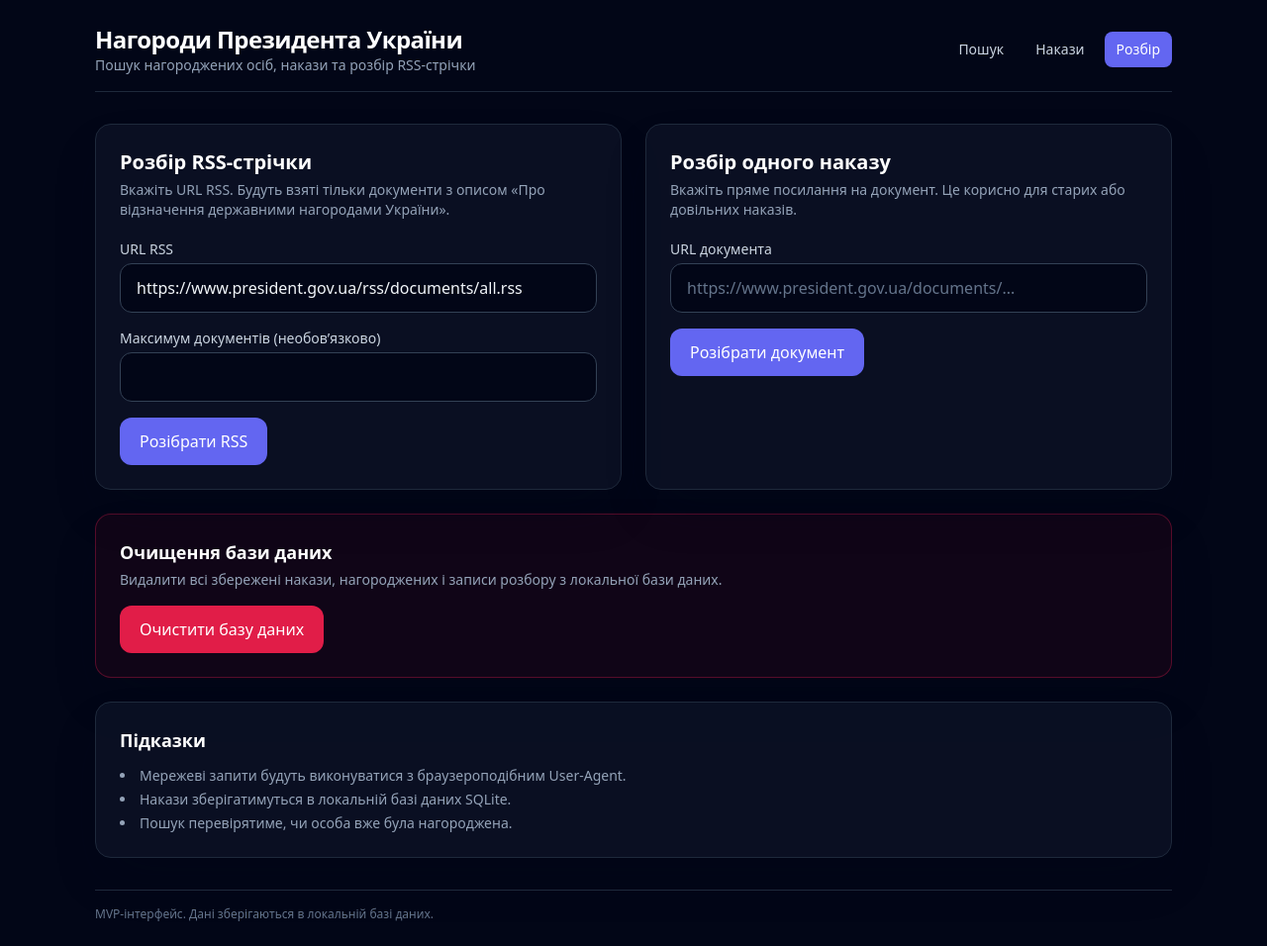
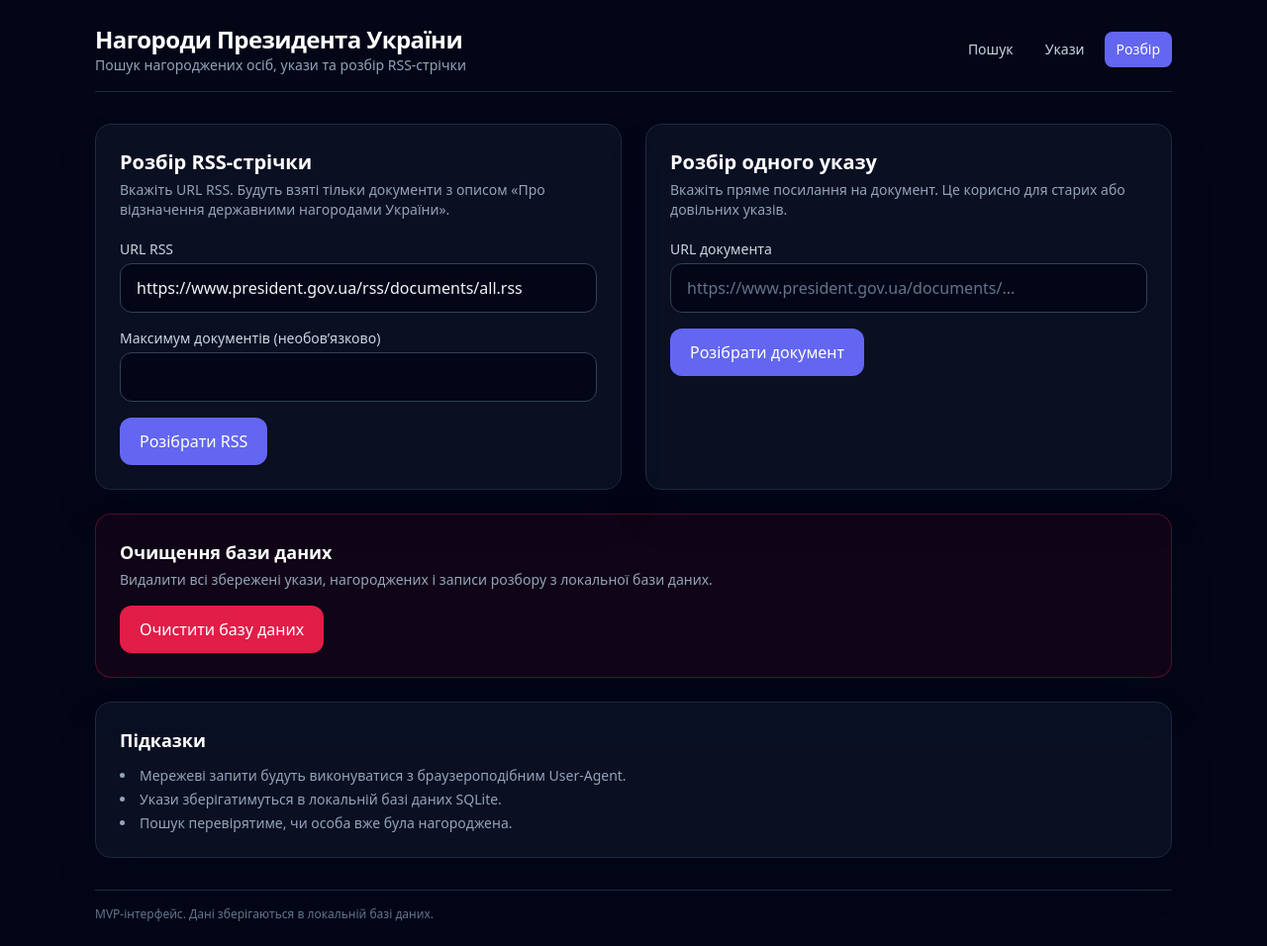
Before and after one commit to veschiy/order_parser, a Laravel app: page /parse in a window 1280 px wide. Shown: the whole page at 99% size. Run offline with Laravel 12, Linux system fonts and the light colour scheme; some libraries are stand-ins or nearby versions.

Commit message:
Replace "Наказ" with "Указ" in UI and status messages
Co-Authored-By: Claude Code <noreply@anthropic.com>

```diff
--- a/app/Http/Controllers/OrderController.php
+++ b/app/Http/Controllers/OrderController.php
@@ -51,7 +51,7 @@ final class OrderController extends Controller
             }
 
             fwrite($handle, "\xEF\xBB\xBF");
-            fputcsv($handle, ['ПІБ', 'Звання', 'Нагорода', 'Номер наказу'], ';');
+            fputcsv($handle, ['ПІБ', 'Звання', 'Нагорода', 'Номер указу'], ';');
 
             foreach ($order->awardees as $awardee) {
                 fputcsv($handle, [
@@ -76,7 +76,7 @@ final class OrderController extends Controller
         $order = Order::withTrashed()->findOrFail($id);
         $order->delete();
 
-        return redirect()->route('orders.index')->with('status', 'Наказ позначено як видалений.');
+        return redirect()->route('orders.index')->with('status', 'Указ позначено як видалений.');
     }
 
     public function restore(int $id): RedirectResponse
@@ -84,6 +84,6 @@ final class OrderController extends Controller
         $order = Order::withTrashed()->findOrFail($id);
         $order->restore();
 
-        return redirect()->route('orders.show', $order->id)->with('status', 'Наказ відновлено.');
+        return redirect()->route('orders.show', $order->id)->with('status', 'Указ відновлено.');
     }
 }
--- a/app/Http/Controllers/ParseController.php
+++ b/app/Http/Controllers/ParseController.php
@@ -51,7 +51,7 @@ final class ParseController extends Controller
 
         return redirect()
             ->route('parse.index')
-            ->with('status', 'Базу даних очищено: видалено всі накази, нагороджених і записи розбору.');
+            ->with('status', 'Базу даних очищено: видалено всі укази, нагороджених і записи розбору.');
     }
 
     /**
@@ -60,7 +60,7 @@ final class ParseController extends Controller
     private function formatSummary(array $summary): string
     {
         $message = sprintf(
-            'Режим: %s. Знайдено: %d, розібрано: %d, наказів: %d, нагороджених: %d.',
+            'Режим: %s. Знайдено: %d, розібрано: %d, указів: %d, нагороджених: %d.',
             $summary['mode'],
             $summary['items_found'],
             $summary['items_parsed'],
--- a/resources/views/layouts/app.blade.php
+++ b/resources/views/layouts/app.blade.php
@@ -17,11 +17,11 @@
             <div class="flex flex-col gap-3 sm:flex-row sm:items-center sm:justify-between">
                 <div>
                     <h1 class="text-2xl font-bold tracking-tight text-white">Нагороди Президента України</h1>
-                    <p class="text-sm text-slate-400">Пошук нагороджених осіб, накази та розбір RSS-стрічки</p>
+                    <p class="text-sm text-slate-400">Пошук нагороджених осіб, укази та розбір RSS-стрічки</p>
                 </div>
                 <nav class="flex flex-wrap gap-2 text-sm">
                     <a href="{{ route('search.index') }}" class="rounded-lg px-3 py-2 font-medium {{ request()->routeIs('search.*') ? 'bg-indigo-500 text-white' : 'text-slate-300 hover:bg-slate-800' }}">Пошук</a>
-                    <a href="{{ route('orders.index') }}" class="rounded-lg px-3 py-2 font-medium {{ request()->routeIs('orders.*') ? 'bg-indigo-500 text-white' : 'text-slate-300 hover:bg-slate-800' }}">Накази</a>
+                    <a href="{{ route('orders.index') }}" class="rounded-lg px-3 py-2 font-medium {{ request()->routeIs('orders.*') ? 'bg-indigo-500 text-white' : 'text-slate-300 hover:bg-slate-800' }}">Укази</a>
                     <a href="{{ route('parse.index') }}" class="rounded-lg px-3 py-2 font-medium {{ request()->routeIs('parse.*') ? 'bg-indigo-500 text-white' : 'text-slate-300 hover:bg-slate-800' }}">Розбір</a>
                 </nav>
             </div>
--- a/resources/views/orders/index.blade.php
+++ b/resources/views/orders/index.blade.php
@@ -1,12 +1,12 @@
 @extends('layouts.app')
 
-@section('title', 'Накази')
+@section('title', 'Укази')
 
 @section('content')
     <section class="rounded-2xl border border-slate-800 bg-slate-900/60 p-6 shadow-2xl shadow-slate-950/30">
         <div class="mb-6 flex items-center justify-between">
             <div>
-                <h2 class="text-xl font-semibold text-white">Розібрані накази</h2>
+                <h2 class="text-xl font-semibold text-white">Розібрані укази</h2>
                 <p class="mt-1 text-sm text-slate-400">Список документов, які вже збережені у базі.</p>
             </div>
             <a href="{{ route('parse.index') }}" class="rounded-xl bg-indigo-500 px-4 py-2 text-sm font-medium text-white transition hover:bg-indigo-400">
@@ -15,7 +15,7 @@
         </div>
 
         @if ($orders->isEmpty())
-            <p class="text-sm text-slate-400">Поки що жодного наказу не розібрано.</p>
+            <p class="text-sm text-slate-400">Поки що жодного указу не розібрано.</p>
         @else
             <div class="overflow-x-auto">
                 <table class="min-w-full divide-y divide-slate-800 text-sm">
--- a/resources/views/orders/show.blade.php
+++ b/resources/views/orders/show.blade.php
@@ -1,12 +1,12 @@
 @extends('layouts.app')
 
-@section('title', 'Деталі наказу')
+@section('title', 'Деталі указу')
 
 @section('content')
     <section class="rounded-2xl border border-slate-800 bg-slate-900/60 p-6 shadow-2xl shadow-slate-950/30">
         <div class="mb-6">
             <a href="{{ route('orders.index') }}" class="text-sm text-indigo-300 hover:text-indigo-200">← Назад до списку</a>
-            <h2 class="mt-2 text-xl font-semibold text-white">Наказ {{ $order->displayNumber() }}</h2>
+            <h2 class="mt-2 text-xl font-semibold text-white">Указ {{ $order->displayNumber() }}</h2>
             <p class="mt-1 text-sm text-slate-400">{{ $order->title ?? 'Деталі будуть доступні після реалізації зберігання даних.' }}</p>
         </div>
 
@@ -36,7 +36,7 @@
                         <button type="submit" class="rounded-lg bg-indigo-500 px-3 py-2 text-sm font-medium text-white hover:bg-indigo-400">Відновити</button>
                     </form>
                 @else
-                    <form method="POST" action="{{ route('orders.destroy', $order->id) }}" onsubmit="return confirm('Видалити наказ і приховати його з пошуку?');">
+                    <form method="POST" action="{{ route('orders.destroy', $order->id) }}" onsubmit="return confirm('Видалити указ і приховати його з пошуку?');">
                         @csrf
                         @method('DELETE')
                         <button type="submit" class="rounded-lg bg-rose-600 px-3 py-2 text-sm font-medium text-white hover:bg-rose-500">Видалити</button>
--- a/resources/views/parse/index.blade.php
+++ b/resources/views/parse/index.blade.php
@@ -1,6 +1,6 @@
 @extends('layouts.app')
 
-@section('title', 'Розбір стрічки або наказу')
+@section('title', 'Розбір стрічки або указу')
 
 @section('content')
     <div class="grid gap-6 lg:grid-cols-2">
@@ -40,8 +40,8 @@
         </section>
 
         <section class="rounded-2xl border border-slate-800 bg-slate-900/60 p-6 shadow-2xl shadow-slate-950/30">
-            <h2 class="text-xl font-semibold text-white">Розбір одного наказу</h2>
-            <p class="mt-1 text-sm text-slate-400">Вкажіть пряме посилання на документ. Це корисно для старих або довільних наказів.</p>
+            <h2 class="text-xl font-semibold text-white">Розбір одного указу</h2>
+            <p class="mt-1 text-sm text-slate-400">Вкажіть пряме посилання на документ. Це корисно для старих або довільних указів.</p>
 
             <form method="POST" action="{{ route('parse.store') }}" class="mt-5 space-y-4">
                 @csrf
@@ -66,8 +66,8 @@
 
     <section class="mt-6 rounded-2xl border border-rose-900/60 bg-rose-950/20 p-6 shadow-2xl shadow-slate-950/30">
         <h3 class="text-lg font-semibold text-white">Очищення бази даних</h3>
-        <p class="mt-1 text-sm text-slate-400">Видалити всі збережені накази, нагороджених і записи розбору з локальної бази даних.</p>
-        <form method="POST" action="{{ route('parse.clear') }}" class="mt-4" onsubmit="return confirm('Ви впевнені? Усі накази, нагороджених і результати розбору буде видалено без можливості відновлення.');">
+        <p class="mt-1 text-sm text-slate-400">Видалити всі збережені укази, нагороджених і записи розбору з локальної бази даних.</p>
+        <form method="POST" action="{{ route('parse.clear') }}" class="mt-4" onsubmit="return confirm('Ви впевнені? Усі укази, нагороджених і результати розбору буде видалено без можливості відновлення.');">
             @csrf
             @method('DELETE')
             <button type="submit" class="rounded-xl bg-rose-600 px-5 py-3 font-medium text-white transition hover:bg-rose-500">
@@ -80,7 +80,7 @@
         <h3 class="text-lg font-semibold text-white">Підказки</h3>
         <ul class="mt-3 list-inside list-disc space-y-1 text-sm text-slate-400">
             <li>Мережеві запити будуть виконуватися з браузероподібним User-Agent.</li>
-            <li>Накази зберігатимуться в локальній базі даних SQLite.</li>
+            <li>Укази зберігатимуться в локальній базі даних SQLite.</li>
             <li>Пошук перевірятиме, чи особа вже була нагороджена.</li>
         </ul>
     </section>
--- a/resources/views/search/index.blade.php
+++ b/resources/views/search/index.blade.php
@@ -43,7 +43,7 @@
                             <th class="px-4 py-3 text-left font-medium text-slate-300">ПІБ</th>
                             <th class="px-4 py-3 text-left font-medium text-slate-300">Звання/ранг</th>
                             <th class="px-4 py-3 text-left font-medium text-slate-300">Нагорода</th>
-                            <th class="px-4 py-3 text-left font-medium text-slate-300">Номер наказу</th>
+                            <th class="px-4 py-3 text-left font-medium text-slate-300">Номер указу</th>
                         </tr>
                     </thead>
                     <tbody class="divide-y divide-slate-800">
```
